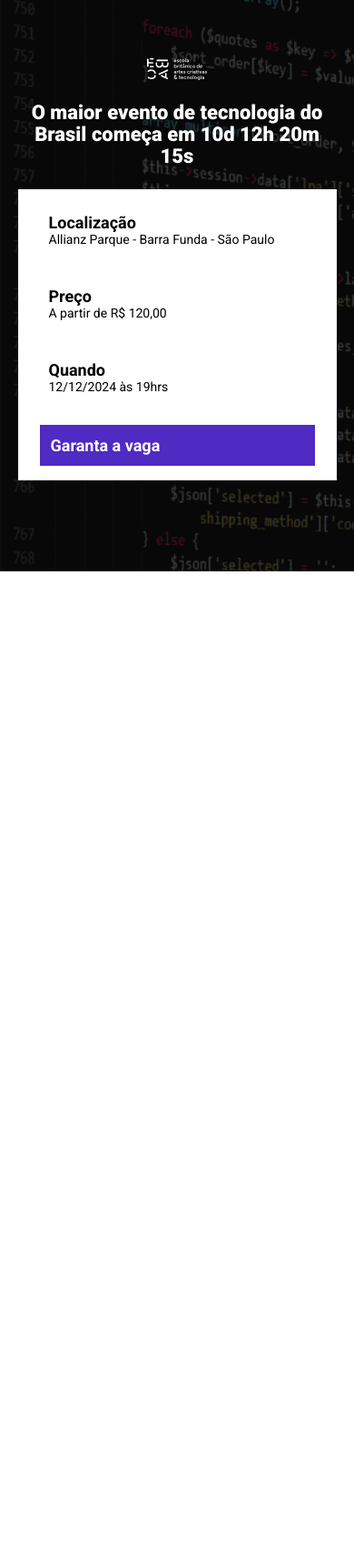
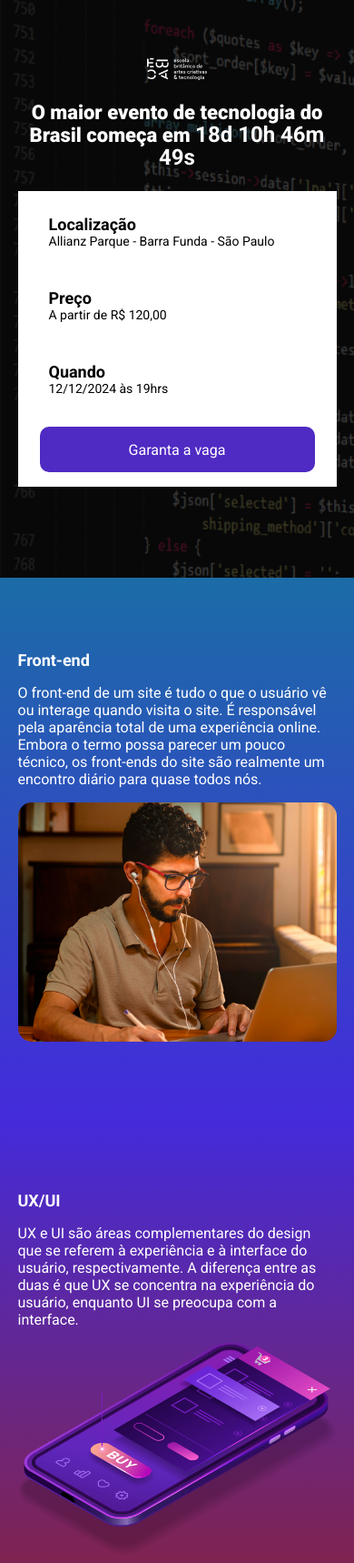
Before and after one commit to igor-pdev/tech_talk, a website built with Parcel: page src/index.html in a window 390 px wide. Shown: the top 1718 px of the page at 91% size. Before the commit the page ends 844 px from the top, so only its background shows below. Built offline with nearby package versions, Linux system fonts and the light colour scheme.

Commit message:
Final project

```diff
--- a/src/index.html
+++ b/src/index.html
@@ -8,13 +8,14 @@
     <link rel="preconnect" href="https://fonts.gstatic.com" crossorigin>
     <link href="https://fonts.googleapis.com/css2?family=Roboto:wght@400;700;900&display=swap" rel="stylesheet">
     <link rel="stylesheet" href="styles/main.scss">
+    <link rel="stylesheet" href="https://unpkg.com/aos@next/dist/aos.css" />
 </head>
 <body>
     <header class="hero">
         <div class="container">
             <img class="hero__logo" src="./images/ebac_logo.svg" alt="EBAC">
             <p class="hero__text">
-                O maior evento de tecnologia do Brasil começa em 10d 12h 20m 15s
+                O maior evento de tecnologia do Brasil começa em <span id="countdown-timer"></span>
             </p>
             <div class="infos-bar">
                 <ul class="infos-bar__infos">
@@ -37,6 +38,51 @@
             </div>
         </div>
     </header>
+    <section class="event event--frontend">
+        <div class="container" data-aos="fade-right">
+            <div class="event__details">
+                <h2 class="event__details__title">Front-end</h2>
+                <p class="event__details__description">
+                    O front-end de um site é tudo o que o usuário vê ou interage quando visita o site. É responsável pela aparência total de uma experiência online. Embora o termo possa parecer um pouco técnico, os front-ends do site são realmente um encontro diário para quase todos nós.
+                </p>
+            </div>
+            <img class="event__image" src="./images/frontend.png" alt="Front-end">
+        </div>
+    </section>
+    <section class="event event--ux-ui event--image-left">
+        <div class="container" data-aos="fade-left">
+            <div class="event__details">
+                <h2 class="event__details__title">UX/UI</h2>
+                <p class="event__details__description">
+                    UX e UI são áreas complementares do design que se referem à experiência e à interface do usuário, respectivamente. A diferença entre as duas é que UX se concentra na experiência do usuário, enquanto UI se preocupa com a interface.
+                </p>
+            </div>
+            <img class="event__image" src="./images/ui-ux.png" alt="Front-end">
+        </div>
+    </section>
+    <section class="event event--data-science">
+        <div class="container" data-aos="fade-right">
+            <div class="event__details">
+                <h2 class="event__details__title">Data Science</h2>
+                <p class="event__details__description">
+                    A ciência de dados é um campo acadêmico interdisciplinar que usa estatística, computação científica, métodos científicos, processamento, visualização científica, algoritmos e sistemas para extrair ou extrapolar conhecimento e insights de dados potencialmente barulhentos, estruturados ou não estruturados.
+                </p>
+            </div>
+            <img class="event__image" src="./images/data.png" alt="Front-end">
+        </div>
+    </section>
+    <section class="event event--backend event--image-left">
+        <div class="container" data-aos="fade-left">
+            <div class="event__details">
+                <h2 class="event__details__title">Back-end</h2>
+                <p class="event__details__description">
+                    O desenvolvedor back-end é um profissional especialista no desenvolvimento web. Ele tem a responsabilidade de planejar, programar, testar e manter a estrutura de códigos que faz a interface entre um site, o servidor e o banco de dados. Sua atuação é fundamental para garantir a eficiência e a segurança do sistema.
+                </p>
+            </div>
+            <img class="event__image" src="./images/backend.png" alt="Front-end">
+        </div>
+    </section>
+    <script src="https://unpkg.com/aos@next/dist/aos.js"></script>
     <script src="scripts/main.js"></script>
 </body>
 </html>
--- a/src/scripts/main.js
+++ b/src/scripts/main.js
@@ -1 +1,25 @@
-console.logo("Olá mundo")
+AOS.init();
+
+// Defina a data do evento
+const eventDate = new Date("December 12, 2024 00:00:00").getTime();
+
+// Atualize a contagem regressiva a cada 1 segundo
+const countdown = setInterval(() => {
+    const now = new Date().getTime();
+    const timeLeft = eventDate - now;
+
+  // Calcule os dias, horas, minutos e segundos
+  const days = Math.floor(timeLeft / (1000 * 60 * 60 * 24));
+  const hours = Math.floor((timeLeft % (1000 * 60 * 60 * 24)) / (1000 * 60 * 60));
+  const minutes = Math.floor((timeLeft % (1000 * 60 * 60)) / (1000 * 60));
+  const seconds = Math.floor((timeLeft % (1000 * 60)) / 1000);
+
+  // Exiba o resultado no elemento com id="countdown-timer"
+    document.getElementById("countdown-timer").innerHTML = `${days}d ${hours}h ${minutes}m ${seconds}s`;
+
+  // Se a contagem regressiva terminar, exiba uma mensagem
+    if (timeLeft < 0) {
+    clearInterval(countdown);
+    document.getElementById("countdown-timer").innerHTML = "O evento começou!";
+}
+}, 1000);
--- /dev/null
+++ b/src/styles/_event.scss
@@ -0,0 +1,64 @@
+@use "variables";
+
+.event {
+    padding: 80px 0;
+
+    &--frontend {
+        background-image: linear-gradient(variables.$blue1, variables.$blue2);
+    }
+
+    &--ux-ui {
+        background-image: linear-gradient(variables.$blue2, variables.$pink);
+    }
+
+    &--data-science {
+        background-image: linear-gradient(variables.$pink, variables.$yellow);
+    }
+
+    &--backend {
+        background-image: linear-gradient(variables.$yellow, variables.$pink);
+    }
+
+    &--image-left {
+        .container {
+            flex-direction: row-reverse;
+        }
+    }
+
+    .container {
+        display: flex;
+        gap: 40px;
+    }
+
+        &__image {
+            max-width: 360px;
+            border-radius: 15px;
+        }
+
+        &__details {
+            &__title {
+                font-size: 18px;
+                font-weight: bold;
+                margin-bottom: 16px;
+            }
+        }
+
+        &__description {
+            line-height: 22px;
+        }
+
+        @media (max-width: 640px){
+            .container {
+                display: block;
+            }
+
+            &__image {
+                width: 100%;
+            }
+
+            &__details {
+                margin-right: 0;
+                margin-bottom: 16px;
+            }
+        }
+    }
--- a/src/styles/_hero.scss
+++ b/src/styles/_hero.scss
@@ -1,3 +1,5 @@
+@use "variables";
+
 .hero {
     padding-top: 64px;
     padding-bottom: 100px;
@@ -17,7 +19,7 @@
         left: 0;
         width: 100%;
         height: 100%;
-        background-color: #000;
+        background-color: variables.$secondaryTextColor;
         content: '';
         opacity: .7;
     }
--- /dev/null
+++ b/src/styles/_variables.scss
@@ -0,0 +1,8 @@
+$textColor: #fff;
+$secondaryTextColor: #000;
+
+$blue1: #1b6ca7;
+$blue2: #442bdb;
+$pink: #89223B;
+$yellow: #9C791D;
+$purple: #4F2AC3;
--- a/src/styles/components/_buttons.scss
+++ b/src/styles/components/_buttons.scss
@@ -1,14 +1,21 @@
+@use "../variables";
+
 .button {
-    padding: 12px;
-    font-size: 18px;
-    font-weight: bold;
+    display: flex; align-items: center;
+    justify-content: center; width: 200px;
+    height: 50px;
+    background-color: #6a0dad;
+    color: white;
+    border: none;
+    border-radius: 10px;
+    font-size: 16px;
+    cursor: pointer;
     text-decoration: none;
-    text-align: center;
-    white-space: nowrap;
+
 
     &--primary {
         color: #fff;
-        background-color: #4F2AC3;
+        background-color: variables.$purple;
     }
 
     @media (max-width: 1024px) {
--- a/src/styles/components/_infos_bar.scss
+++ b/src/styles/components/_infos_bar.scss
@@ -1,6 +1,8 @@
+@use "../variables";
+
 .infos-bar {
     padding: 16px 24px;
-    background-color: #fff;
+    background-color: variables.$textColor;
     display: flex;
     justify-content: space-between;
 
@@ -10,12 +12,12 @@
 
         &__item {
             font-size: 14px;
-            color: black;
+            color: variables.$secondaryTextColor;
             padding: 10px;
 
             b {
                 display: flex;
-                color: black;
+                color: variables.$secondaryTextColor;
                 font-size: 18px;
                 display: block;
             }
--- a/src/styles/main.scss
+++ b/src/styles/main.scss
@@ -1,15 +1,34 @@
 @use "hero";
 @use "components/infos_bar";
 @use "components/buttons";
+@use "event";
+@use "variables";
 
 * {
     margin: 0;
     padding: 0;
     box-sizing: border-box;
     font-family: Roboto, sans-serif;
-    color: #fff;
+    color: variables.$textColor;
     list-style: none;
 }
+
+#countdown-timer {
+    font-size: 36px;
+    font-weight: bold;
+    margin: 10px 0;
+}
+
+@media screen and (max-width: 600px) {
+    #countdown-title, #countdown-event {
+        font-size: 18px;
+    }
+
+    #countdown-timer {
+        font-size: 24px;
+    }
+}
+
 
 .container {
     max-width: 960px;
```
